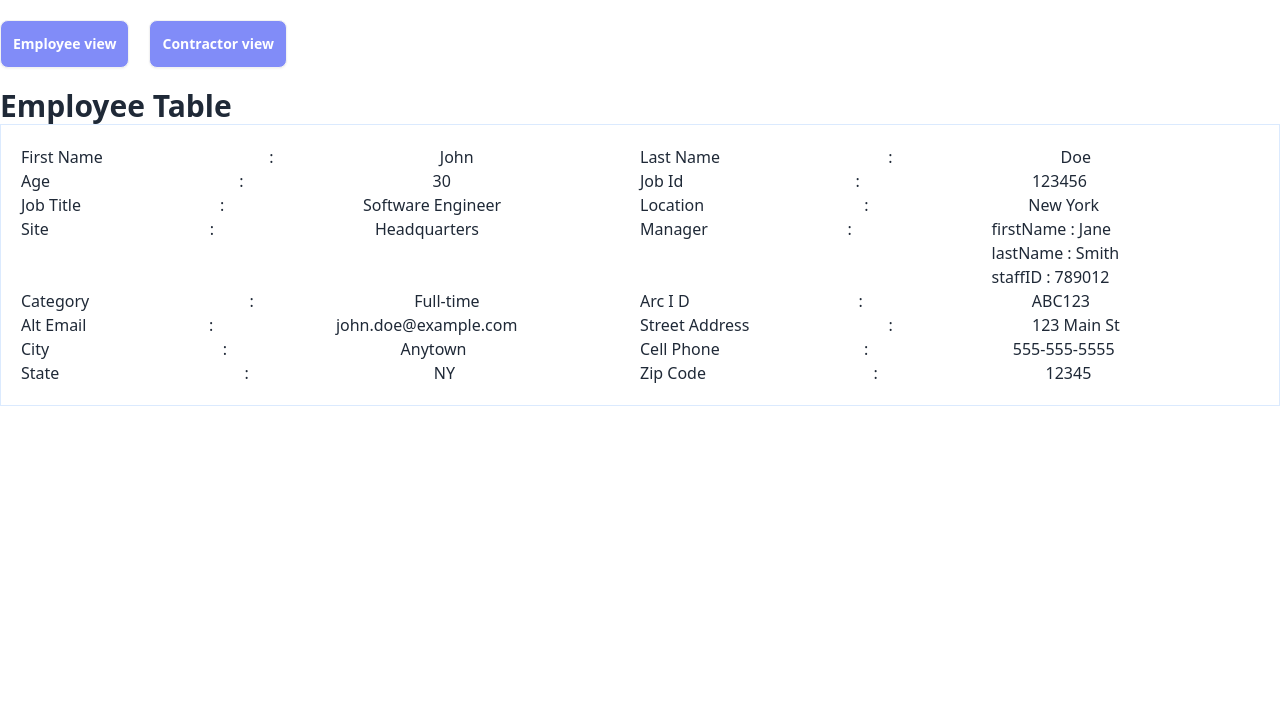
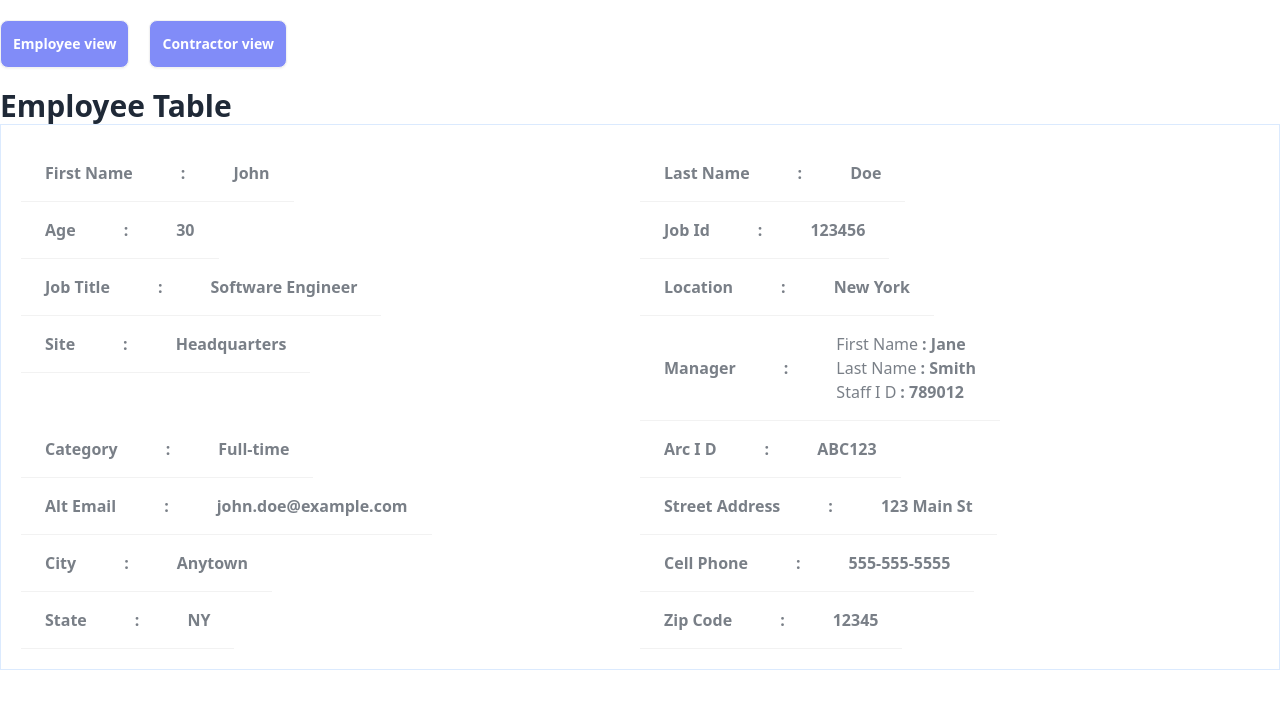
Before and after one commit to Raihan115219/problem-solving, a React (Vite) app in the folder my-project/: page / in a window 1280 px wide. Both pictures are taken after a click on the button "Employee view". Shown: the top 708 px of the page. Built offline with nearby package versions, Linux system fonts and the light colour scheme.

Commit message:
working on design

```diff
--- a/my-project/src/comonents/Common/ViewInTable.jsx
+++ b/my-project/src/comonents/Common/ViewInTable.jsx
@@ -1,14 +1,20 @@
 import React from "react";
 
+// eslint-disable-next-line react/prop-types
 const ViewInTable = ({ data, Title }) => {
   const checkValuesOfMine = Object.entries(data).map((item, i) => item);
 
-  const checkValueCorrectOrNot = (value) => {
+  const CorrectObjectValue = (value) => {
     if (typeof value === "object") {
-      return Object.entries(value).map(([subKey, subValue], i) => (
+      return Object.entries(value).map(([secondaryKey, secondaryValue], i) => (
         <div key={i}>
-          <span className="font-medium">{subKey}</span>
-          <span className="ml-1">: {subValue}</span>
+          <span className="font-medium">
+            {secondaryKey
+              .split(/(?=[A-Z])/)
+              .map((part) => part.charAt(0).toUpperCase() + part.slice(1))
+              .join(" ")}
+          </span>
+          <span className="ml-1">: {secondaryValue}</span>
         </div>
       ));
     } else {
@@ -19,13 +25,40 @@ const ViewInTable = ({ data, Title }) => {
   return (
     <div>
       <div className="my-5">
+        <div className="overflow-x-auto"></div>
+
         <h1 className="text-3xl font-bold">{Title}</h1>
         <div className="border border-blue-100 p-5">
           <div className="grid grid-cols-2">
             {checkValuesOfMine?.map(([key, value], index) => {
               return (
                 <div key={index}>
-                  <div className="grid grid-flow-col justify-normal">
+                  <table className="table overflow-x-auto table-lg">
+                    <tbody>
+                      <thead>
+                        <tr>
+                          <th>
+                            {key
+                              .split(/(?=[A-Z])/)
+                              .map(
+                                (part) =>
+                                  part.charAt(0).toUpperCase() + part.slice(1)
+                              )
+                              .join(" ")}
+                          </th>
+                          <th>:</th>
+                          <th>{CorrectObjectValue(value)}</th>
+                        </tr>
+                      </thead>
+                    </tbody>
+                  </table>
+                </div>
+              );
+            })}
+            {/* {checkValuesOfMine?.map(([key, value], index) => {
+              return (
+                <div key={index}>
+                  <div className="flex">
                     <div>
                       {key
                         .split(/(?=[A-Z])/)
@@ -39,7 +72,7 @@ const ViewInTable = ({ data, Title }) => {
                   </div>
                 </div>
               );
-            })}
+            })} */}
           </div>
         </div>
       </div>
```
